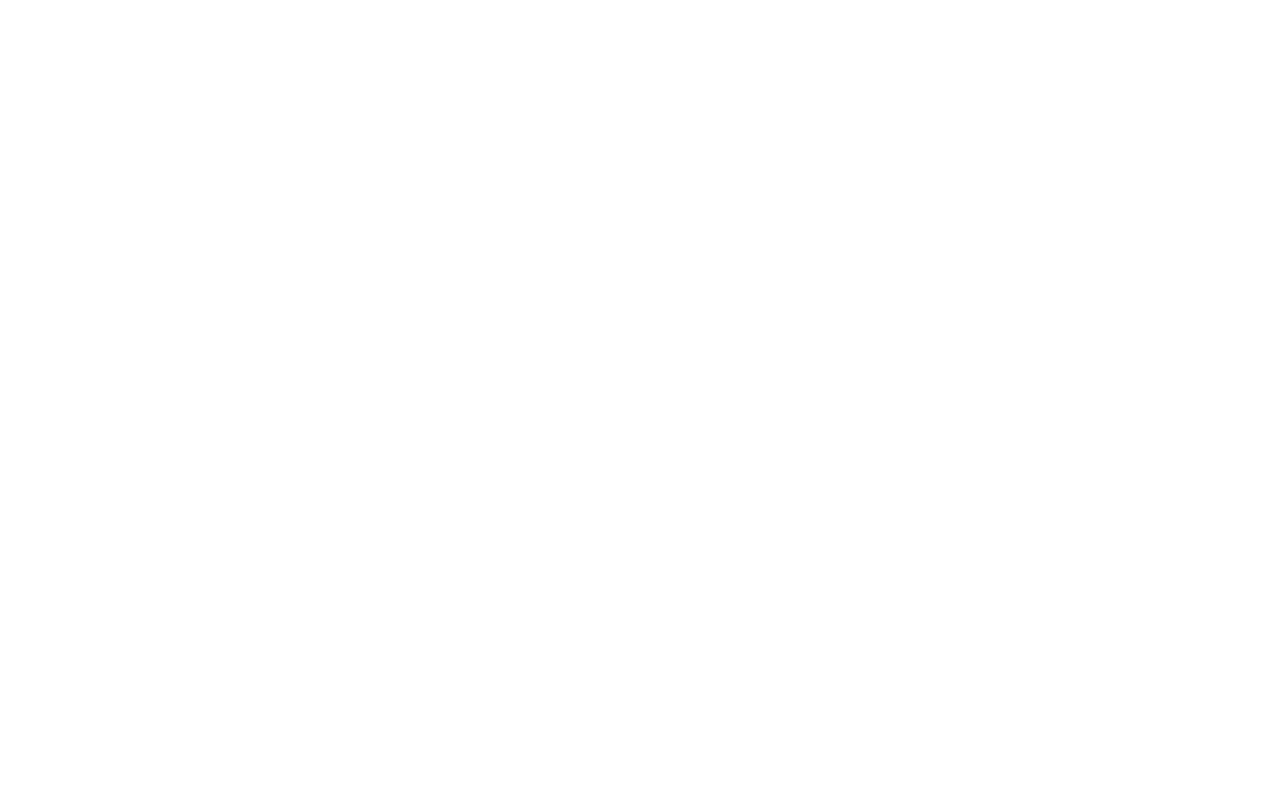
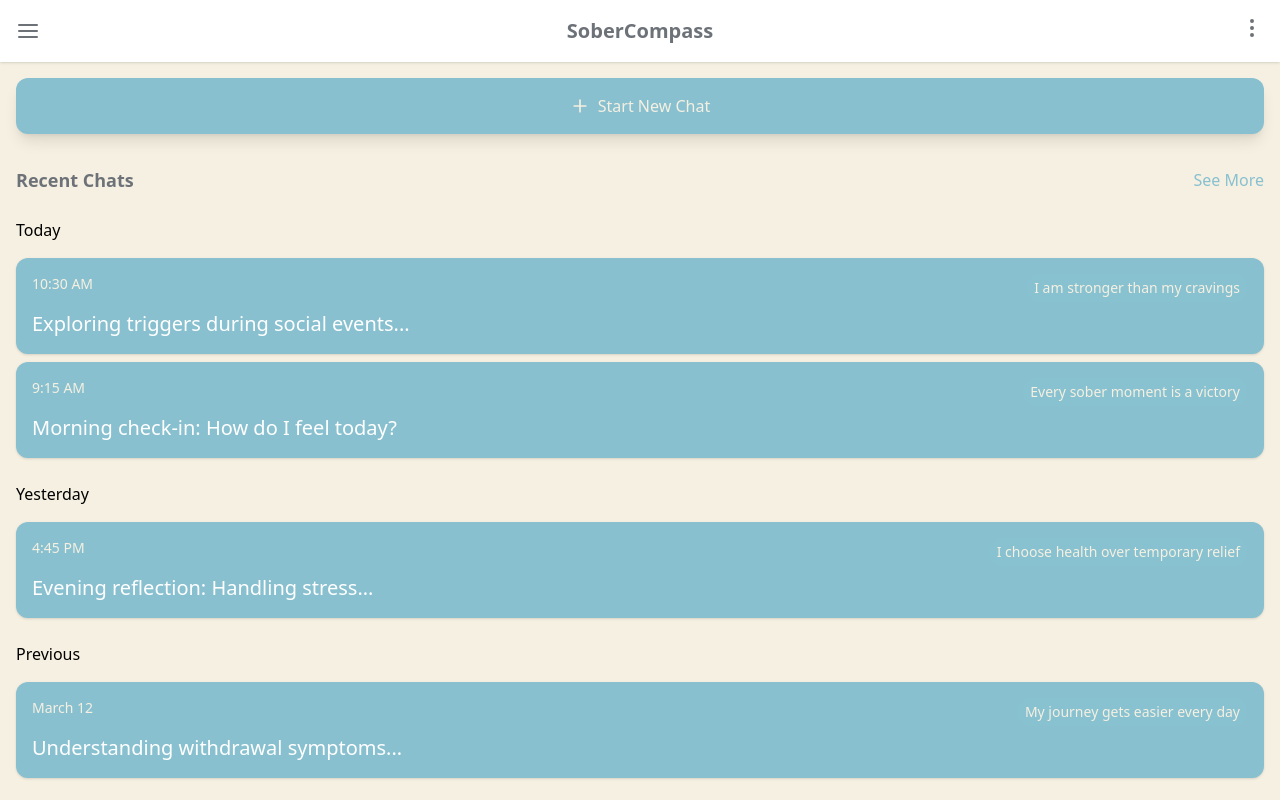
Before and after one commit to rashad3412/sobercompass, a React (Vite) app: page /homescreen in a window 1280 px wide. Before the commit this address had no page. Built offline with nearby package versions, Linux system fonts and the light colour scheme.

Commit message:
created homescreen jsx file

```diff
--- a/package.json
+++ b/package.json
@@ -14,6 +14,7 @@
     "gsap": "^3.12.7",
     "react": "^19.0.0",
     "react-dom": "^19.0.0",
+    "react-icons": "^5.5.0",
     "react-router-dom": "^7.3.0",
     "tailwindcss": "^4.0.14"
   },
--- a/src/App.jsx
+++ b/src/App.jsx
@@ -2,8 +2,8 @@
 import SplashScreen from "./pages/SplashScreen";
 import SignUpScreen from "./pages/SignUpScreen";
 import LoginScreen from "./pages/LoginScreen";
+import HomeScreen from "./pages/HomeScreen";
 import ChatScreen from "./pages/ChatScreen";
-import MenuScreen from "./pages/MenuScreen";
 
 function App() {
   return (
@@ -12,8 +12,8 @@
         <Route path="/" element={<SplashScreen />} />
         <Route path="/signup" element={<SignUpScreen />} />
         <Route path="/login" element={<LoginScreen />} />
-        {/* <ChatScreen />
-        <MenuScreen /> */}
+        <Route path="/homescreen" element={<HomeScreen />} />
+        {/* <ChatScreen /> */}
       </Routes>
     </BrowserRouter>
   );
--- a/src/index.css
+++ b/src/index.css
@@ -6,8 +6,7 @@
   --color-*: initial;
   --color-teal: #88c0d0;
   --color-gray: #6d7278;
-  --color-blue: #b2a4d4;
+  --color-white: #ffffff;
   --color-cream: #f5f0e1;
-
   --font-roboto: "Roboto", "sans-serif";
 }
--- /dev/null
+++ b/src/pages/HomeScreen.jsx
@@ -0,0 +1,156 @@
+import React, { useState } from "react";
+import { FiMenu, FiMoreVertical, FiPlus } from "react-icons/fi";
+
+// Dummy chat data with affirmations
+const chatHistory = {
+  Today: [
+    {
+      id: 1,
+      date: "10:30 AM",
+      preview: "Exploring triggers during social events...",
+      affirmation: "I am stronger than my cravings",
+    },
+    {
+      id: 2,
+      date: "9:15 AM",
+      preview: "Morning check-in: How do I feel today?",
+      affirmation: "Every sober moment is a victory",
+    },
+  ],
+  Yesterday: [
+    {
+      id: 3,
+      date: "4:45 PM",
+      preview: "Evening reflection: Handling stress...",
+      affirmation: "I choose health over temporary relief",
+    },
+  ],
+  Previous: [
+    {
+      id: 4,
+      date: "March 12",
+      preview: "Understanding withdrawal symptoms...",
+      affirmation: "My journey gets easier every day",
+    },
+  ],
+};
+
+const HomeScreen = () => {
+  const [isMenuOpen, setIsMenuOpen] = useState(false);
+  const [showOptions, setShowOptions] = useState(false);
+
+  return (
+    <div className="min-h-screen bg-cream">
+      {/* Header */}
+      <header className="bg-white shadow-sm sticky top-0 z-10">
+        <div className="flex items-center justify-between p-4">
+          <button
+            onClick={() => setIsMenuOpen(!isMenuOpen)}
+            className="text-gray hover:text-teal transition-colors"
+          >
+            <FiMenu size={24} />
+          </button>
+
+          <h1 className="text-xl font-bold text-gray">SoberCompass</h1>
+
+          <div className="relative">
+            <button
+              onClick={() => setShowOptions(!showOptions)}
+              className="text-gray hover:text-teal transition-colors"
+            >
+              <FiMoreVertical size={24} />
+            </button>
+
+            {showOptions && (
+              <div className="absolute right-0 mt-4 w-48 bg-cream rounded-lg shadow-lg py-2">
+                <button className="block w-full px-4 py-2 text-teal hover:bg-gray-100 text-left ">
+                  Sign Out
+                </button>
+                <button className="block w-full px-4 py-2 text-teal hover:bg-gray-100 text-left">
+                  Settings
+                </button>
+              </div>
+            )}
+          </div>
+        </div>
+      </header>
+
+      {/* Hamburger Menu Content */}
+      {isMenuOpen && (
+        <div className="fixed inset-0 z-20 flex">
+          <div className="w-72 bg-cream p-6 shadow-xl">
+            <div className="flex justify-between items-center mb-8">
+              <h2 className="text-teal text-xl font-bold">Your Compass</h2>
+              <button
+                onClick={() => setIsMenuOpen(false)}
+                className="text-gray hover:text-teal"
+              >
+                ✕
+              </button>
+            </div>
+            <nav className="space-y-4">
+              <button className="w-full text-left p-3 bg-white rounded-lg shadow-sm hover:shadow-md transition-all">
+                🏆 Current Streak: 27 Days
+              </button>
+              <button className="w-full text-left p-3 bg-white rounded-lg shadow-sm hover:shadow-md">
+                📚 Recovery Resources
+              </button>
+              <button className="w-full text-left p-3 bg-white rounded-lg shadow-sm hover:shadow-md">
+                🧘 Daily Check-In
+              </button>
+            </nav>
+          </div>
+          <div
+            className="flex-1 bg-black/30"
+            onClick={() => setIsMenuOpen(false)}
+          ></div>
+        </div>
+      )}
+
+      {/* Main Content */}
+      <main className="p-4">
+        {/* New Chat Button */}
+        <div className="mb-8">
+          <button className="w-full bg-teal text-cream py-4 px-6 rounded-xl font-medium hover:bg-teal-dark transition-colors shadow-lg flex items-center justify-center gap-2">
+            <FiPlus size={20} />
+            Start New Chat
+          </button>
+        </div>
+
+        {/* Chat History */}
+        <div className="space-y-6">
+          <div className="flex items-center justify-between">
+            <h2 className="text-lg font-semibold text-gray">Recent Chats</h2>
+            <button className="text-teal hover:text-teal-dark font-medium">
+              See More
+            </button>
+          </div>
+
+          {Object.entries(chatHistory).map(([date, chats]) => (
+            <div key={date} className="space-y-4">
+              <h3 className="text-gray-600 font-medium">{date}</h3>
+              <div className="space-y-2">
+                {chats.map((chat) => (
+                  <div
+                    key={chat.id}
+                    className="bg-teal p-4 rounded-xl shadow-sm hover:shadow-md transition-shadow"
+                  >
+                    <div className="flex justify-between items-start mb-2">
+                      <span className="text-sm text-cream">{chat.date}</span>
+                      <span className="text-sm bg-teal/10 text-cream px-2 py-1 rounded-full">
+                        {chat.affirmation}
+                      </span>
+                    </div>
+                    <p className="text-white text-xl">{chat.preview}</p>
+                  </div>
+                ))}
+              </div>
+            </div>
+          ))}
+        </div>
+      </main>
+    </div>
+  );
+};
+
+export default HomeScreen;
--- a/src/pages/MenuScreen.jsx
+++ /dev/null
@@ -1,7 +0,0 @@
-import React from "react";
-
-const MenuScreen = () => {
-  return <div>Menu Screen</div>;
-};
-
-export default MenuScreen;
```
Also changed, not shown: 1 other file (tests, documents, lock files or other folders).
